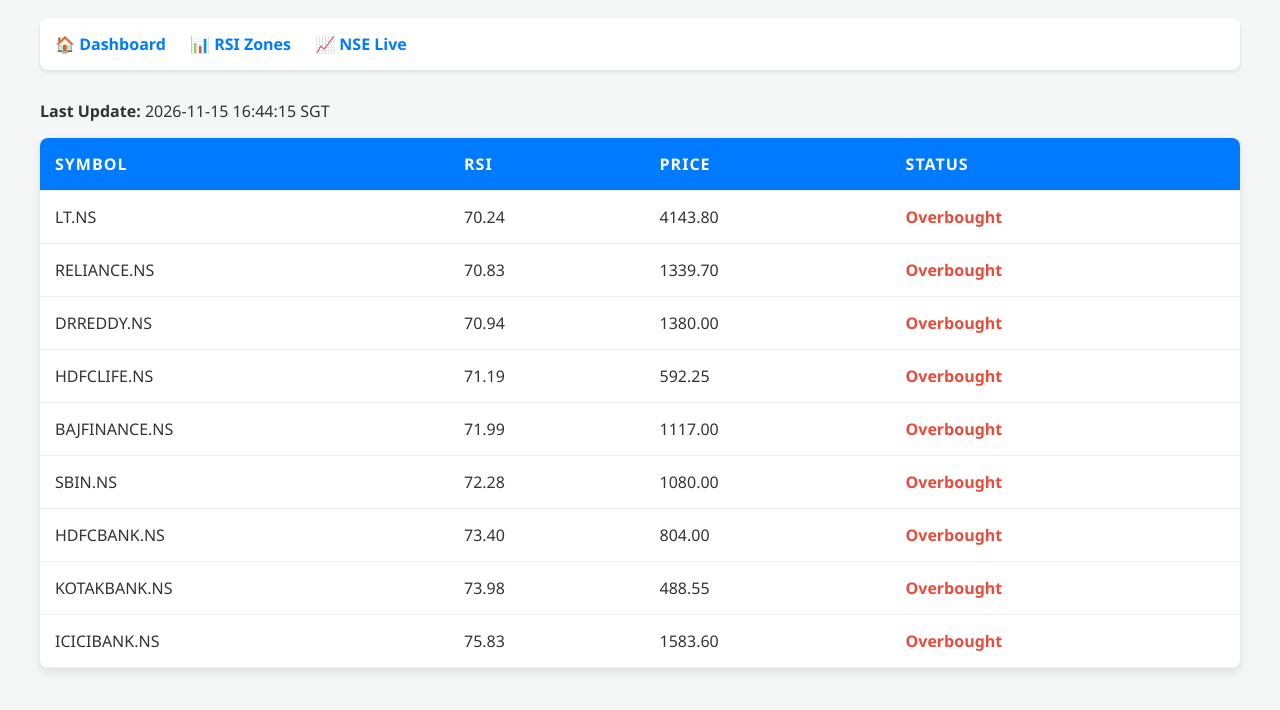
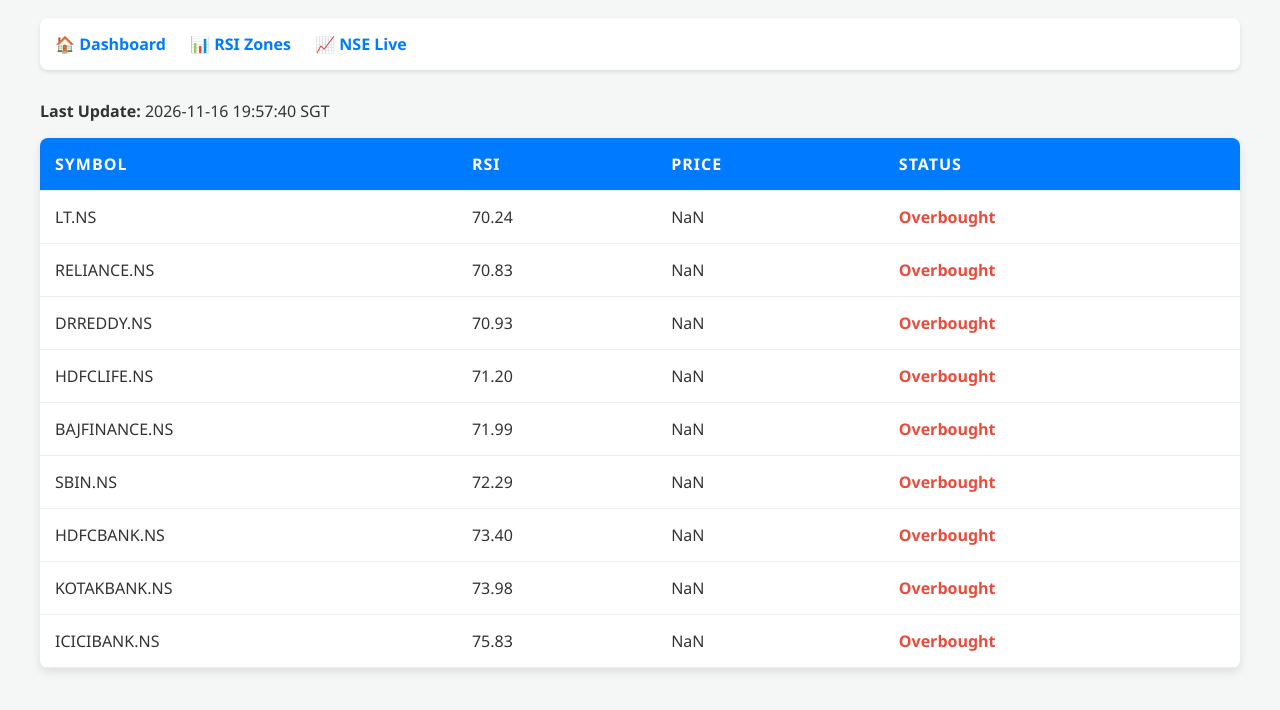
Before and after one commit to shreneekPatil2871/RSI, a plain HTML site: page index.html in a window 1280 px wide. Shown: the part 86-796 px from the top of the page. Drawn offline with Linux system fonts and the light colour scheme.

Commit message:
Update RSI Webpage

```diff
--- a/index.html
+++ b/index.html
@@ -24,7 +24,7 @@
             <a href="https://www.nseindia.com/" target="_blank">📈 NSE Live</a>
         </nav>
 
-        <p><strong>Last Update:</strong> 2026-11-15 16:44:15 SGT</p>
+        <p><strong>Last Update:</strong> 2026-11-16 19:57:40 SGT</p>
 
         <div id="table-top">
             <table class="dataframe table">
@@ -40,55 +40,55 @@
     <tr>
       <td>LT.NS</td>
       <td>70.24</td>
-      <td>4143.80</td>
+      <td>NaN</td>
       <td>Overbought</td>
     </tr>
     <tr>
       <td>RELIANCE.NS</td>
       <td>70.83</td>
-      <td>1339.70</td>
+      <td>NaN</td>
       <td>Overbought</td>
     </tr>
     <tr>
       <td>DRREDDY.NS</td>
-      <td>70.94</td>
-      <td>1380.00</td>
+      <td>70.93</td>
+      <td>NaN</td>
       <td>Overbought</td>
     </tr>
     <tr>
       <td>HDFCLIFE.NS</td>
-      <td>71.19</td>
-      <td>592.25</td>
+      <td>71.20</td>
+      <td>NaN</td>
       <td>Overbought</td>
     </tr>
     <tr>
       <td>BAJFINANCE.NS</td>
       <td>71.99</td>
-      <td>1117.00</td>
+      <td>NaN</td>
       <td>Overbought</td>
     </tr>
     <tr>
       <td>SBIN.NS</td>
-      <td>72.28</td>
-      <td>1080.00</td>
+      <td>72.29</td>
+      <td>NaN</td>
       <td>Overbought</td>
     </tr>
     <tr>
       <td>HDFCBANK.NS</td>
       <td>73.40</td>
-      <td>804.00</td>
+      <td>NaN</td>
       <td>Overbought</td>
     </tr>
     <tr>
       <td>KOTAKBANK.NS</td>
       <td>73.98</td>
-      <td>488.55</td>
+      <td>NaN</td>
       <td>Overbought</td>
     </tr>
     <tr>
       <td>ICICIBANK.NS</td>
       <td>75.83</td>
-      <td>1583.60</td>
+      <td>NaN</td>
       <td>Overbought</td>
     </tr>
   </tbody>
```
